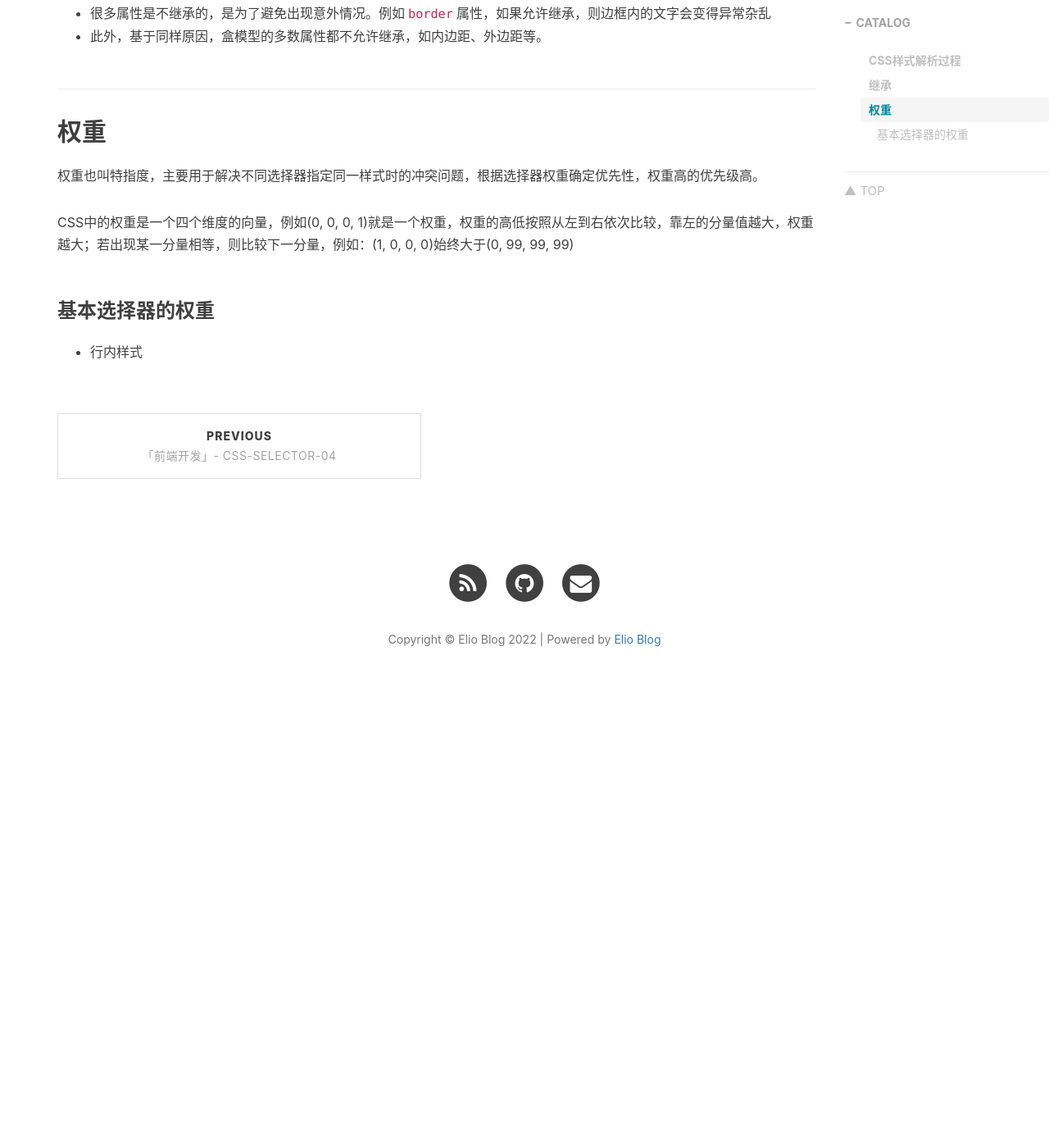
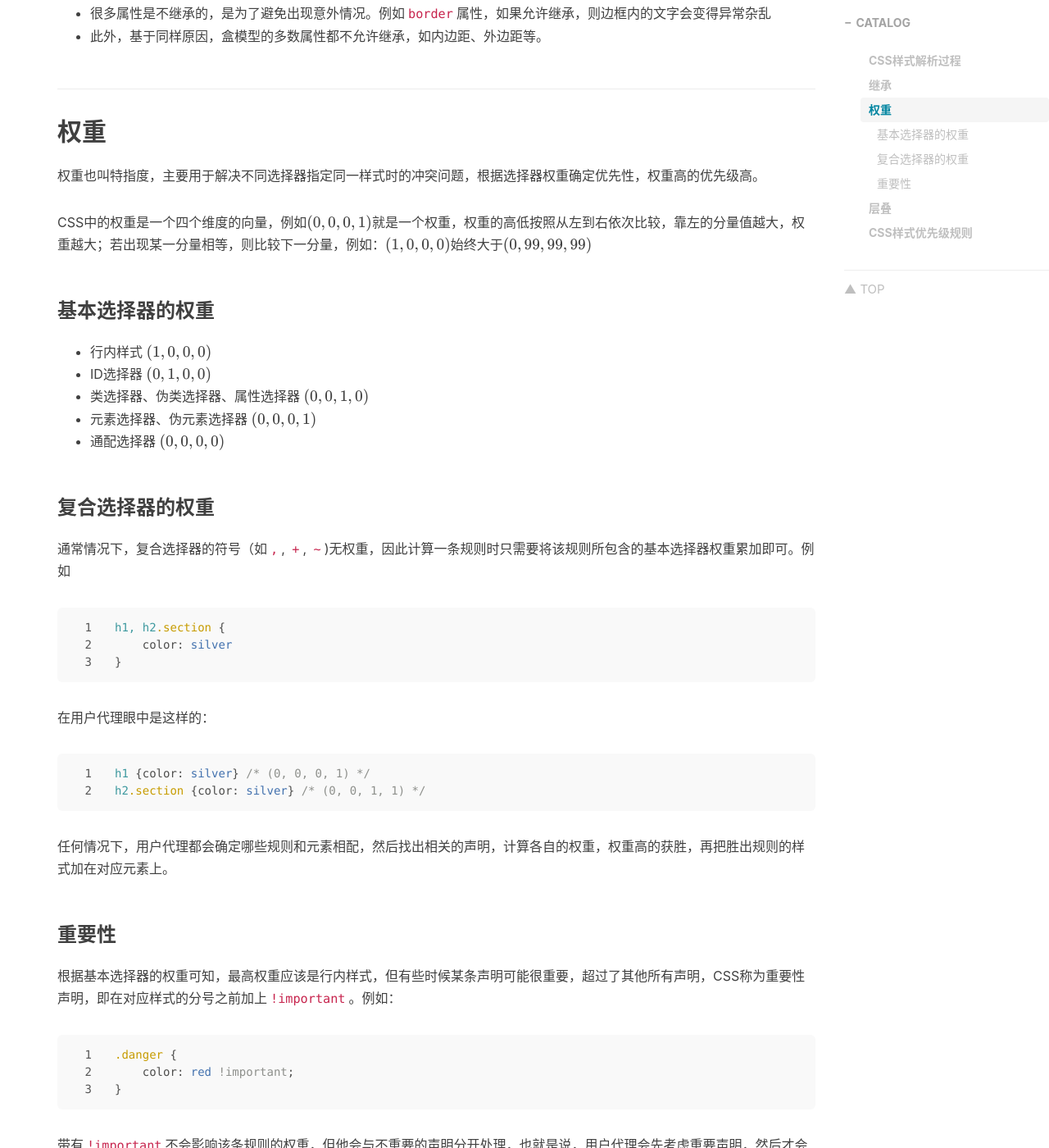
Before and after one commit to eliochiu/eliochiu.github.io, a Jekyll site: the page built from _posts/frontend/css/2022-10-21-frontend-css-feature.md, in a window 1280 px wide and 1400 px high, scrolled down 1738 px. Shown: the whole window at 82% size. Built offline with Jekyll 4.4.1, drawn with Linux system fonts in a browser that asks for light colours; nearby versions of some CDN libraries; comment, search, counter and statistics services are not loaded; before the commit the page ends 2622 px from its top, so only the background shows below that; some of the changed text lies outside the part shown.

Commit message:
add css-feature

````diff
--- a/_posts/frontend/css/2022-10-21-frontend-css-feature.md
+++ b/_posts/frontend/css/2022-10-21-frontend-css-feature.md
@@ -65,8 +65,93 @@
 
 权重也叫特指度，主要用于解决不同选择器指定同一样式时的冲突问题，根据选择器权重确定优先性，权重高的优先级高。
 
-CSS中的权重是一个四个维度的向量，例如(0, 0, 0, 1)就是一个权重，权重的高低按照从左到右依次比较，靠左的分量值越大，权重越大；若出现某一分量相等，则比较下一分量，例如：(1, 0, 0, 0)始终大于(0, 99, 99, 99)
+CSS中的权重是一个四个维度的向量，例如$(0, 0, 0, 1)$就是一个权重，权重的高低按照从左到右依次比较，靠左的分量值越大，权重越大；若出现某一分量相等，则比较下一分量，例如：$(1, 0, 0, 0)$始终大于$(0, 99, 99, 99)$
 
 ### 基本选择器的权重
 
-- 行内样式
+- 行内样式  $(1, 0, 0, 0)$
+- ID选择器  $(0, 1, 0, 0)$
+- 类选择器、伪类选择器、属性选择器  $(0, 0, 1, 0)$
+- 元素选择器、伪元素选择器  $(0, 0, 0, 1)$
+- 通配选择器  $(0, 0, 0, 0)$
+
+### 复合选择器的权重
+通常情况下，复合选择器的符号（如`,`, `+`, `~`)无权重，因此计算一条规则时只需要将该规则所包含的基本选择器权重累加即可。例如
+
+```css
+h1, h2.section {
+    color: silver
+}
+```
+在用户代理眼中是这样的：
+```css
+h1 {color: silver} /* (0, 0, 0, 1) */
+h2.section {color: silver} /* (0, 0, 1, 1) */
+```
+
+任何情况下，用户代理都会确定哪些规则和元素相配，然后找出相关的声明，计算各自的权重，权重高的获胜，再把胜出规则的样式加在对应元素上。
+
+### 重要性
+根据基本选择器的权重可知，最高权重应该是行内样式，但有些时候某条声明可能很重要，超过了其他所有声明，CSS称为重要性声明，即在对应样式的分号之前加上`!important`。例如：
+```css
+.danger {
+    color: red !important;
+}
+```
+
+带有`!important`不会影响该条规则的权重，但他会与不重要的声明分开处理，也就是说，用户代理会先考虑重要声明，然后才会根据权重去处理那些“不重要”的声明，即**重要规则永远胜出**。
+
+要特别注意的是，**继承的样式不具有权重**，继承的元素权重甚至低于通配选择器的“0权重”。
+例如：
+```css
+* {
+    color: pink;
+}
+
+p {
+    color: red;
+}
+```
+```html
+<body>
+    <p>这是一段<em>文字</em></p>
+</body>
+```
+
+首先，元素选择器权重大于通配选择器，因此`p`内文字应该是红色；
+
+其次，`em`从`p`中继承了红色，继承的样式具有最低的权重，通配选择器胜出，因此最终的“文字”这一文本的颜色为粉色。
+
+![](/img/in-post/post-frontend-css/inherit.png#pic_center)
+
+
+
+## 层叠
+如果说权重主要用于解决不同选择器之间的样式冲突问题，那么层叠则是为了解决同一选择器间的样式问题。例如：
+```css
+h1 {
+    color: red;
+}
+
+h1 {
+    color: blue;
+}
+```
+
+最终`h1`的颜色是蓝色还是红色呢？ 答案是蓝色，这是由于CSS的层叠性导致的。
+
+CSS层叠性保证按照就近原则排序，即后声明的样式会覆盖掉先生命的样式。
+
+这也就是为什么我们要求超链接伪类的书写顺序尽量为link-visited-focus-hover-active：
+- 首先，上述所有伪类选择器的权重都是$(0, 0, 1, 0)$，因此应当考虑层叠性。
+- 如果`:link`和`:visited`在最后，那么一个链接或者被访问，或者未被访问，根据层叠性，他们将覆盖掉其他所有样式。
+
+## CSS样式优先级规则
+
+根据继承、权重、层叠三大特性，我们可以看出CSS层叠样式表处理样式优先级时的规则：
+
+- 找到匹配特定元素的所有规则。
+- 按照显式权重排序，`!important`样式具有最高的优先级。
+- 按照来源排序。`读者!important` > `创作者!important` > `创作者` > `读者` > `用户代理`
+- 按照特指度权重排序，特指度高的样式具有更高的优先级。
+- 按照声明的前后顺序排序，靠后声明的样式具有更高的优先级。
````
Also changed, not shown: img/in-post/post-frontend-css/inherit.png (added).
